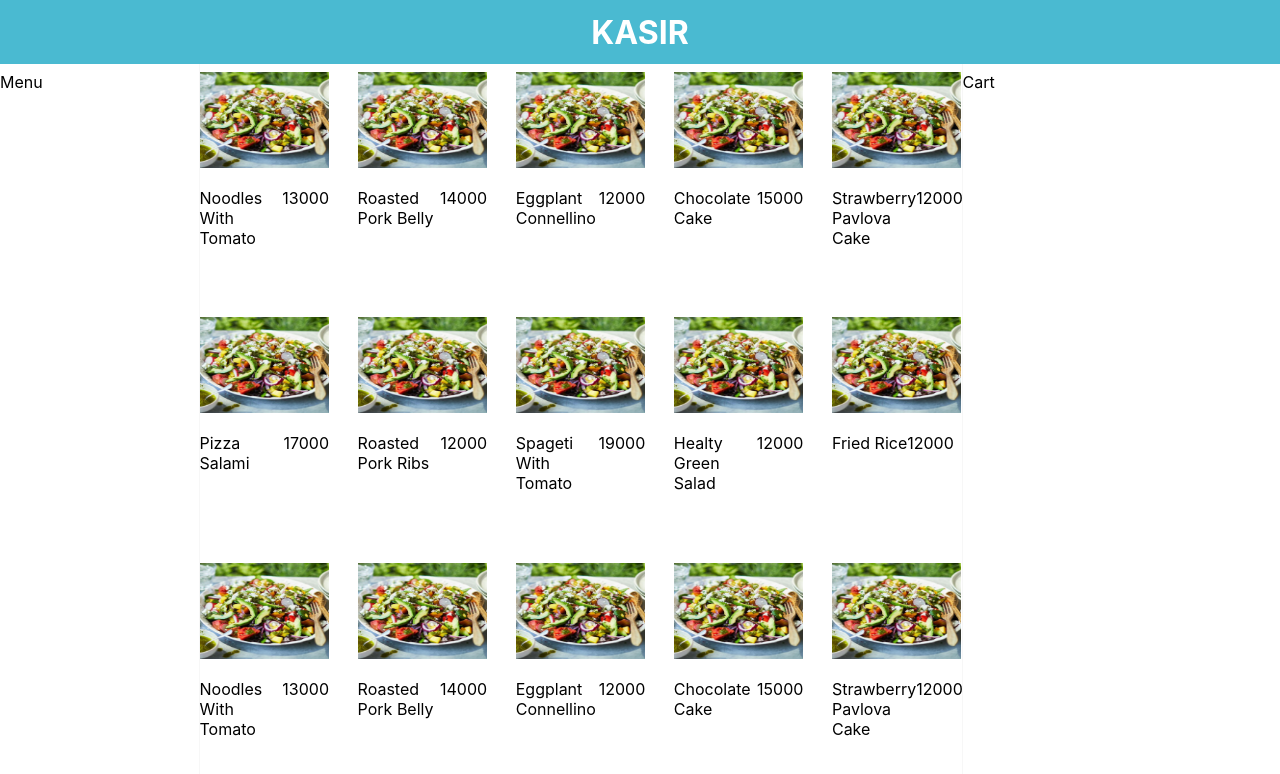
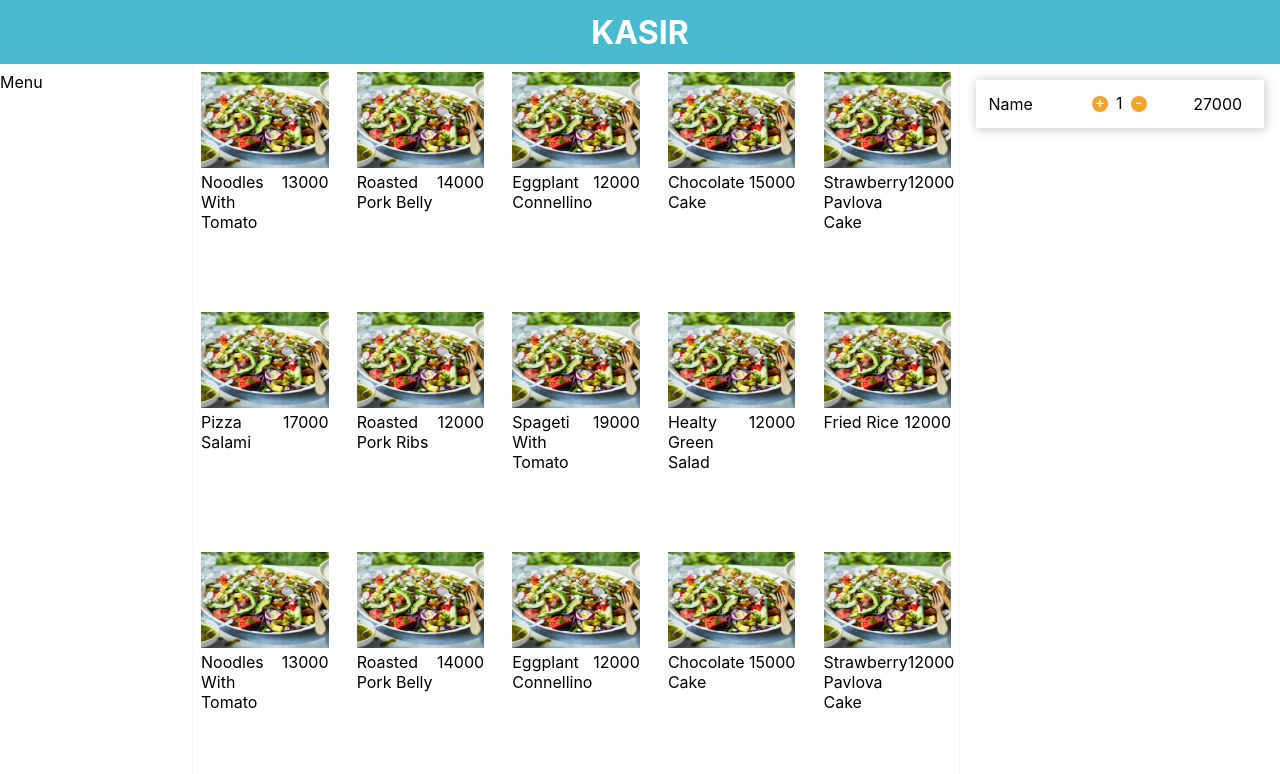
Before and after one commit to gempurbayu/POS-App-ReactJs, a React (Create React App) app: page / in a window 1280 px wide. Shown: the top 774 px of the page. Built offline with nearby package versions, Linux system fonts and the light colour scheme.

Commit message:
create cart item component

```diff
--- a/src/App.js
+++ b/src/App.js
@@ -5,6 +5,7 @@ import * as theme from "./styled/theme";
 import styled from "styled-components";
 import ProductCard from "./components/ProductCard";
 import { useSelector } from "react-redux";
+import CartItem from "./components/CartItem";
 
 const Container = styled.div`
   display: flex;
@@ -22,14 +23,14 @@ const ProductContainer = styled.div`
   background: ${props => props.theme.light};
   border-left: 1px solid #f7f7f7;
   border-right: 1px solid #f7f7f7;
-  padding: 0.5rem 0;
+  padding: 0.5rem 0.5rem;
   display: flex;
   flex-wrap: wrap;
   justify-content: space-between;
 `
 const CartContainer = styled.div`
   width: 25%;
-  padding: 0.5rem 0;
+  padding: 0.5rem 0.5rem;
 `
 
 const App = () => {
@@ -49,7 +50,7 @@ const App = () => {
         </ProductContainer>
 
         <CartContainer>
-         Cart
+         <CartItem/>
         </CartContainer>
       </Container>
     </ThemeProvider>
--- /dev/null
+++ b/src/components/CartItem.js
@@ -0,0 +1,55 @@
+import React from "react";
+import styled from "styled-components";
+import Counter from "./Counter";
+import { useState } from "react";
+
+const Cart = styled.div`
+    display: flex;
+    width: 95%;
+    justify-content: space-between;
+    align-items: center;
+    height: 3rem;
+    padding: 0 0.3rem;
+    margin: 0.5rem auto;
+    background: #fff;
+    box-shadow: 1px 1px 10px 1px #ccc;
+`
+
+const CounterContainer = styled.div`
+    display: flex;
+    width: 30%;
+    text-align: center;
+`
+
+const ItemName = styled.div`
+    width: 40%;
+    padding-left: 0.5rem;
+`
+
+const CounterTotal = styled.div`
+    margin: -0.2rem 0.5rem;
+`
+
+const Price = styled.div`
+    width: 30%;
+    text-align: center;
+`
+
+const CartItem = () => {
+    const [count, setCount] = useState(1)
+    return(
+        <Cart>
+            <ItemName>Name</ItemName>
+            <CounterContainer>
+                <Counter inc/>
+                <CounterTotal>{count}</CounterTotal>
+                <Counter/>
+            </CounterContainer>
+            <Price>
+                27000
+            </Price>
+        </Cart>
+    )
+}
+
+export default CartItem
--- /dev/null
+++ b/src/components/Counter.js
@@ -0,0 +1,26 @@
+import React from "react";
+import styled from "styled-components";
+
+const CounterStyle = styled.div`
+    width: 1rem;
+    background: ${props => props.theme.secondary};
+    color: #fff;
+    height: 1rem;
+    border-radius: 50px;
+    display: flex;
+    justify-content: center;
+    align-items: center;
+    cursor: pointer;
+    margin: 0;
+    padding-bottom: 5px;
+`
+
+const Counter = ({ inc, dec }) => {
+    if(inc){
+        return <CounterStyle>+</CounterStyle>
+    }else{
+        return <CounterStyle>-</CounterStyle>
+    }
+}
+
+export default Counter
--- a/src/components/ProductCard.js
+++ b/src/components/ProductCard.js
@@ -13,7 +13,7 @@ const CardImg = styled.img`
 
 const NamePrice = styled.div`
     display: flex;
-    justify-content: space.between;
+    justify-content: space-between;
 `
 
 const ProductCard = ({ item }) => {
--- a/src/index.css
+++ b/src/index.css
@@ -1,3 +1,9 @@
+* {
+  margin: 0;
+  padding: 0;
+  box-sizing: border-box;
+}
+
 body {
   margin: 0;
   font-family: -apple-system, BlinkMacSystemFont, 'Segoe UI', 'Roboto', 'Oxygen',
```
